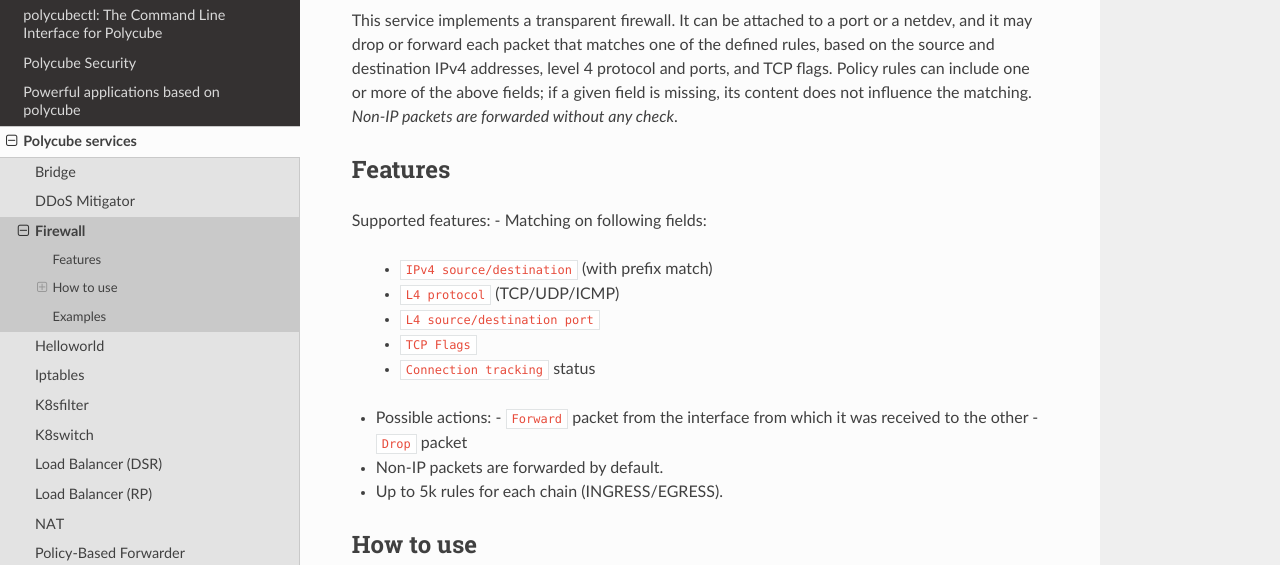
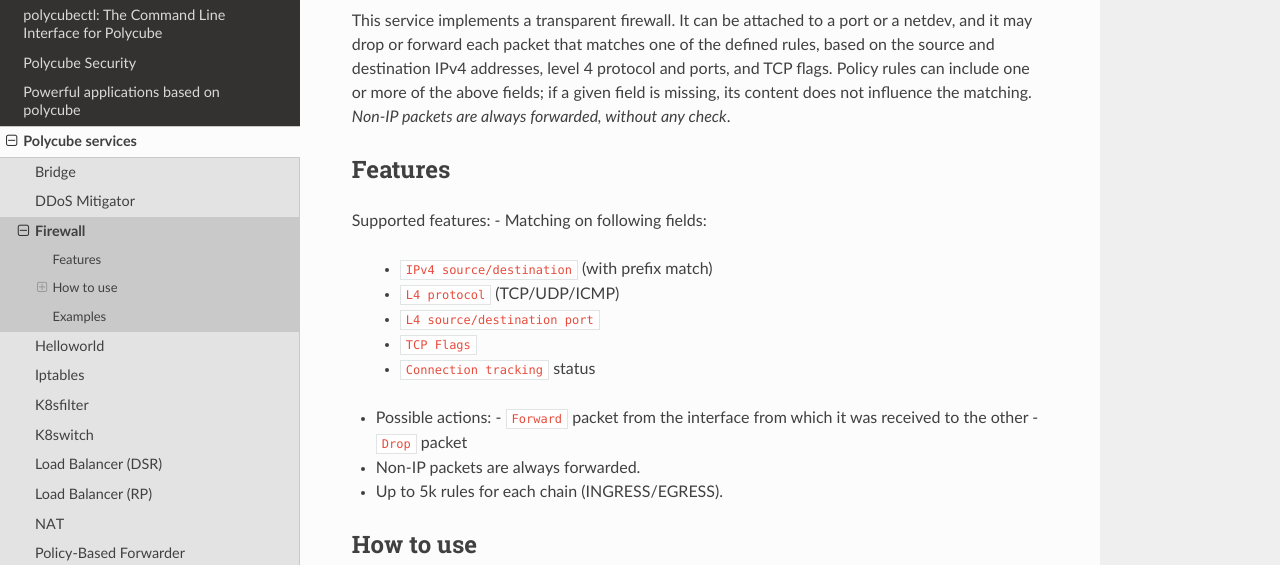
Before and after one commit to polycube-network/polycube, a Sphinx documentation site: the page built from Documentation/services/pcn-firewall/firewall.rst, in a window 1280 px wide and 900 px high. Shown: the part 151-716 px from the top of the window. Built offline with Sphinx 7.4.7 and the Read the Docs theme 2.0.0, drawn with Linux system fonts in a browser that asks for light colours.

Commit message:
Non-ip packets are always forwarded without any check.

```diff
--- a/Documentation/services/pcn-firewall/firewall.rst
+++ b/Documentation/services/pcn-firewall/firewall.rst
@@ -3,7 +3,7 @@
 
 This service implements a transparent firewall. It can be attached to a port or a netdev, and it may drop or forward each packet that matches one of the defined rules, based on the source and destination IPv4 addresses, level 4 protocol and ports, and TCP flags.
 Policy rules can include one or more of the above fields; if a given field is missing, its content does not influence the matching.
-*Non-IP packets are forwarded without any check*.
+*Non-IP packets are always forwarded, without any check*.
 
 Features
 --------
@@ -20,7 +20,7 @@
   - ``Forward`` packet from the interface from which it was received to the other
   - ``Drop`` packet
 
-- Non-IP packets are forwarded by default.
+- Non-IP packets are always forwarded.
 - Up to 5k rules for each chain (INGRESS/EGRESS).
 
 How to use
```
